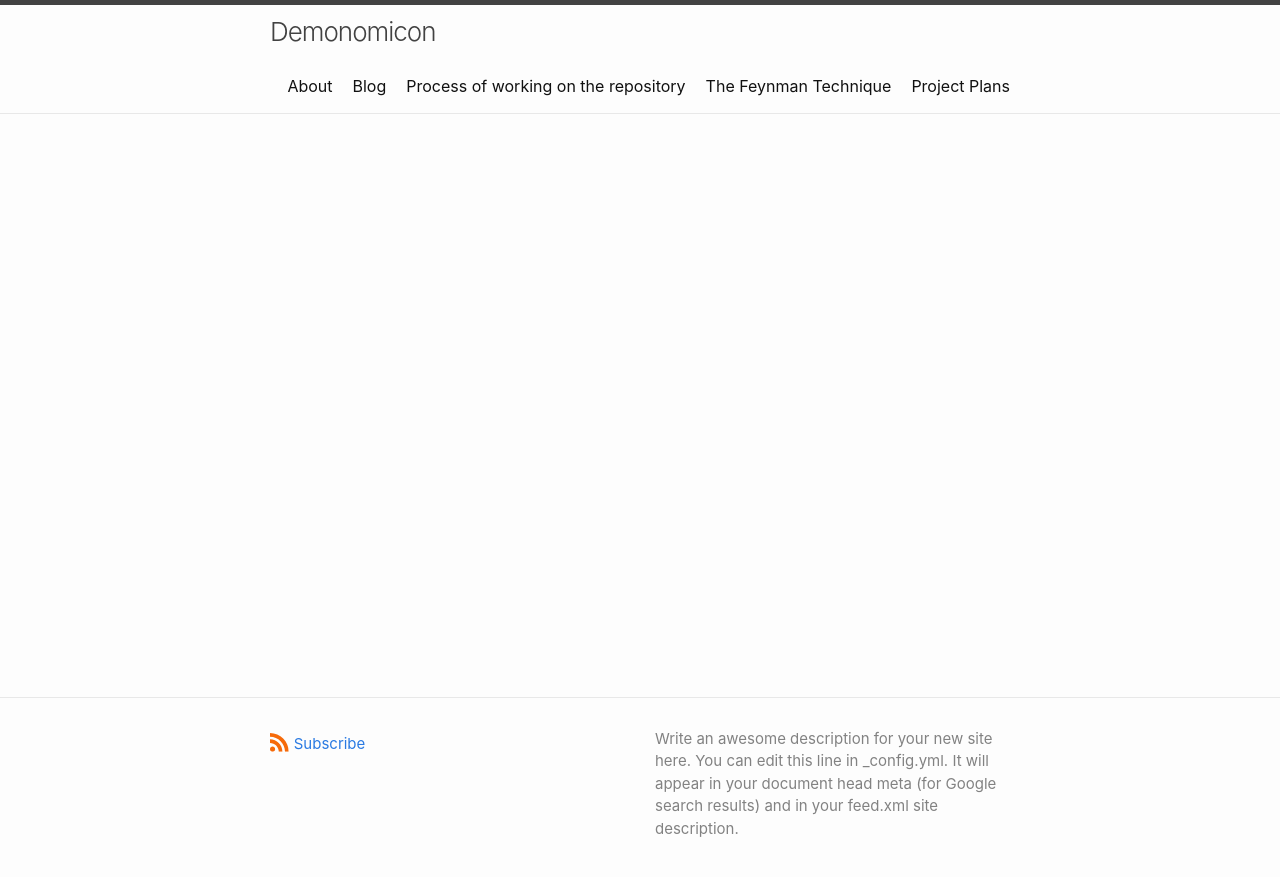
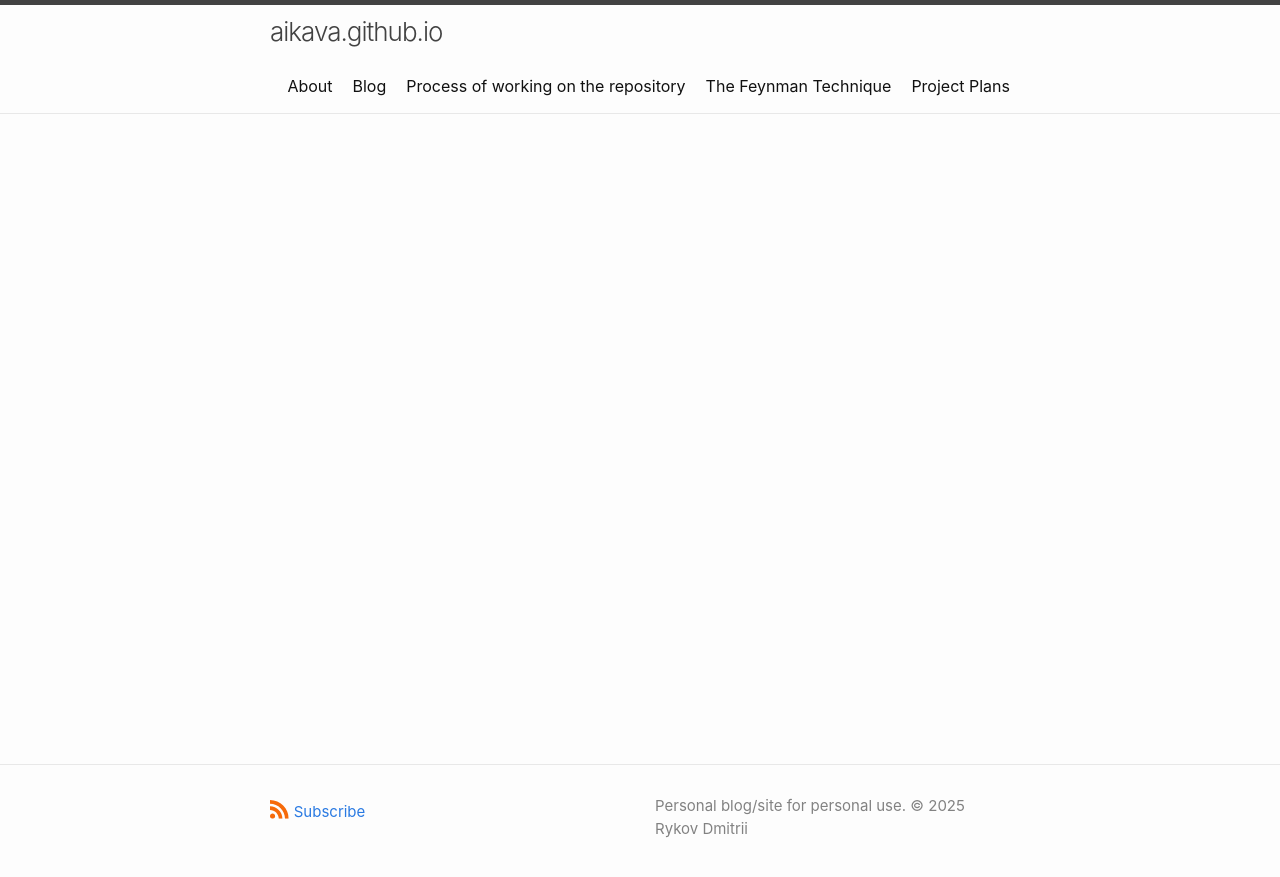
Before and after one commit to Aikava/Aikava.github.io, a Jekyll site: the page built from index.md, in a window 1280 px wide. Shown: the top 877 px of the page. Built offline with Jekyll 4.4.1, drawn with Linux system fonts in a browser that asks for light colours.

Commit message:
Update description

```diff
--- a/_config.yml
+++ b/_config.yml
@@ -18,12 +18,11 @@
 # You can create any custom variable you would like, and they will be accessible
 # in the templates via {{ site.myvariable }}.
 
-title: Demonomicon
+title: aikava.github.io
 email: aikava.kizuna@gmail.com
 description: >- # this means to ignore newlines until "baseurl:"
-  Write an awesome description for your new site here. You can edit this
-  line in _config.yml. It will appear in your document head meta (for
-  Google search results) and in your feed.xml site description.
+  Personal blog/site for personal use.
+  © 2025 Rykov Dmitrii
 baseurl: "" # the subpath of your site, e.g. /blog
 url: "" # the base hostname & protocol for your site, e.g. http://example.com
 twitter_username: jekyllrb
```
